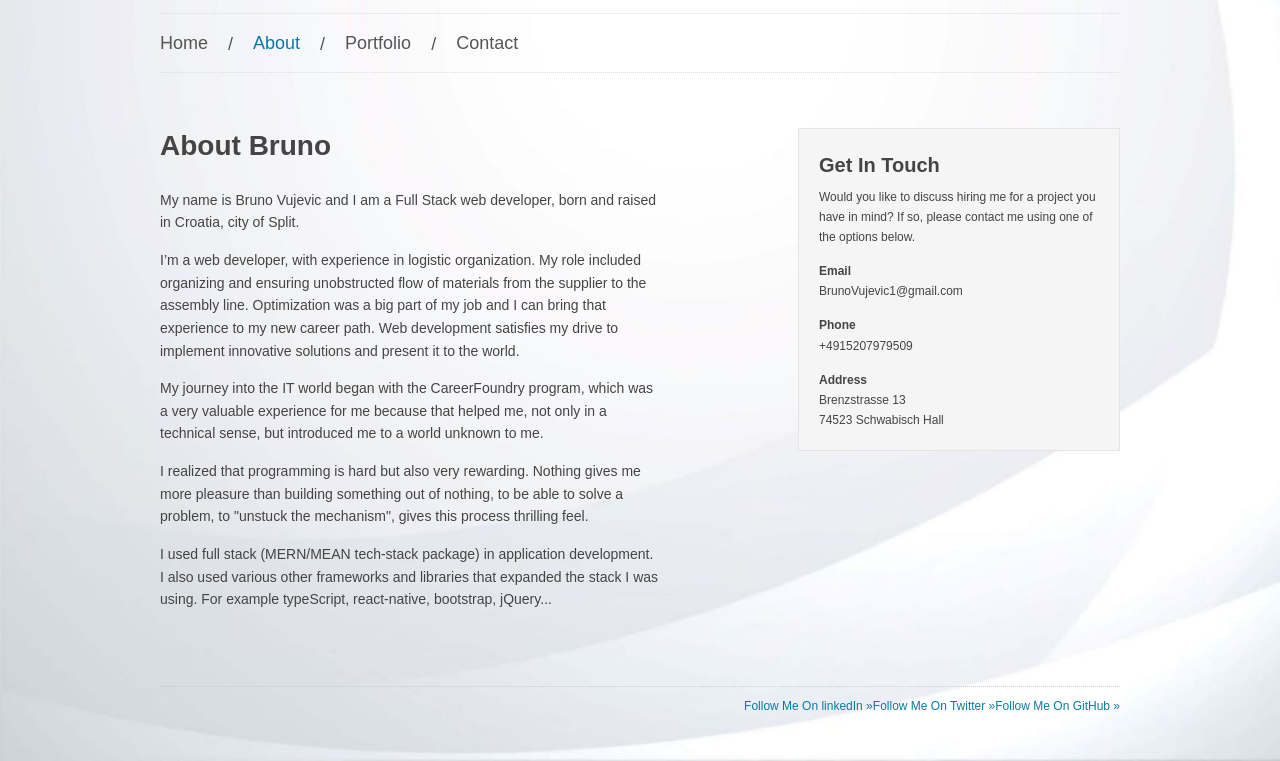
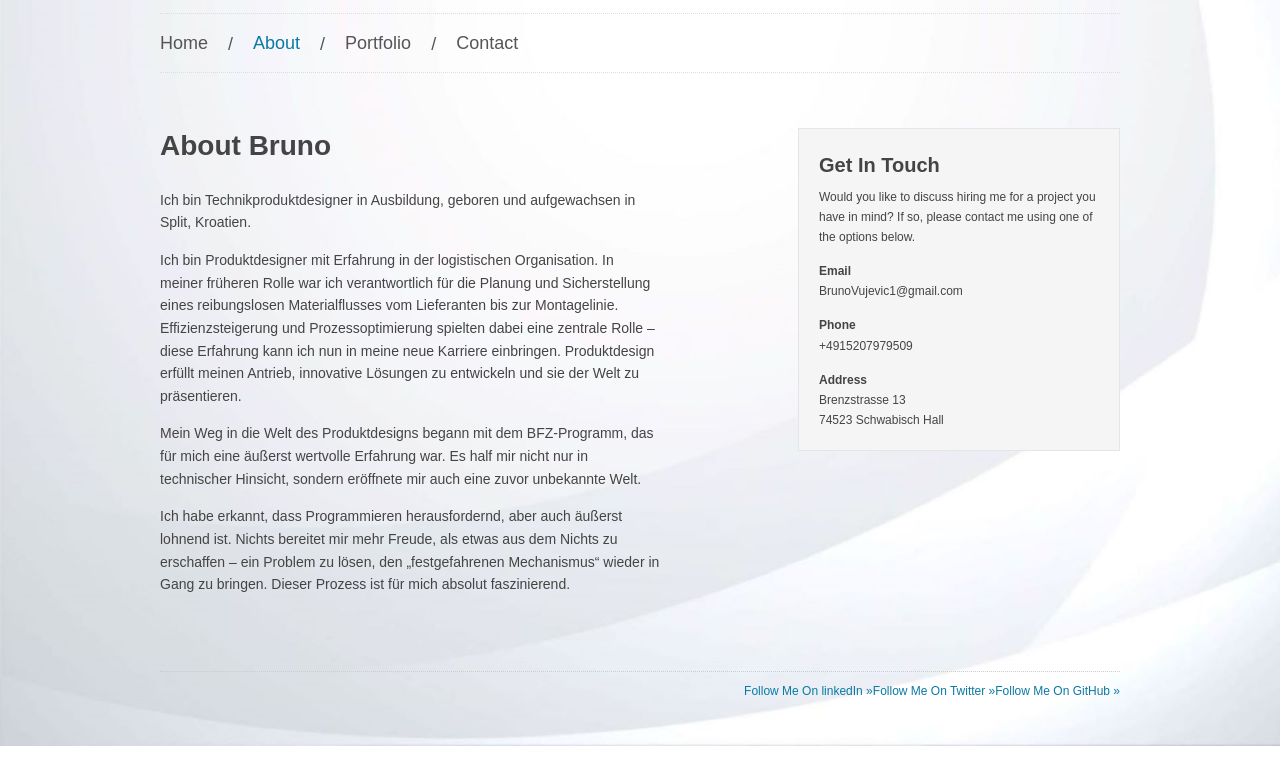
Before and after one commit to Vuyaa/Bruno-Portfolio, a website: page about.html in a window 1280 px wide. Shown: the part 183-944 px from the top of the page. Drawn offline with Linux system fonts and the light colour scheme.

Commit message:
Update about.html

```diff
--- a/about.html
+++ b/about.html
@@ -26,20 +26,29 @@
     <div id="content">
       <div class="post">
         <h2 class="page-title">About Bruno</h2>
-        <p>My name is Bruno Vujevic and I am a Full Stack web developer, born and raised in Croatia, city of Split.
+        <p>Ich bin Technikproduktdesigner in Ausbildung, geboren und aufgewachsen in Split, Kroatien.
+
+
+
+
+
+
+
+
+
           <span id="more-7"></span></p>
 
-         <p>I’m a web developer, with experience in logistic organization. My role included organizing and ensuring  unobstructed flow of materials from the supplier to the assembly line. Optimization was a big part of my job and I can bring that experience to my new career path.
-Web development satisfies my drive to implement innovative solutions and present it to the world.
+         <p>Ich bin Produktdesigner mit Erfahrung in der logistischen Organisation. In meiner früheren Rolle war ich verantwortlich für die Planung und Sicherstellung eines reibungslosen Materialflusses vom Lieferanten bis zur Montagelinie. Effizienzsteigerung und Prozessoptimierung spielten dabei eine zentrale Rolle – diese Erfahrung kann ich nun in meine neue Karriere einbringen.
+
+Produktdesign erfüllt meinen Antrieb, innovative Lösungen zu entwickeln und sie der Welt zu präsentieren.
           </p>
 
 
-        <p>My journey into the IT world began with the CareerFoundry program, which was a very valuable experience for me because that helped me, not only in a technical sense, but introduced me to a world unknown to me. </p>
+        <p>Mein Weg in die Welt des Produktdesigns begann mit dem BFZ-Programm, das für mich eine äußerst wertvolle Erfahrung war. Es half mir nicht nur in technischer Hinsicht, sondern eröffnete mir auch eine zuvor unbekannte Welt. </p>
 
-        <p>I realized that programming is hard but also very rewarding.
-        Nothing gives me more pleasure than building something out of nothing, to be able to solve a problem, to "unstuck the mechanism", gives this process thrilling feel.</p>
+        <p>Ich habe erkannt, dass Programmieren herausfordernd, aber auch äußerst lohnend ist.
+Nichts bereitet mir mehr Freude, als etwas aus dem Nichts zu erschaffen – ein Problem zu lösen, den „festgefahrenen Mechanismus“ wieder in Gang zu bringen. Dieser Prozess ist für mich absolut faszinierend.</p>
 
-        <p>I used full stack (MERN/MEAN tech-stack package) in application development. I also used various other frameworks and libraries that expanded the stack I was using. For example typeScript, react-native, bootstrap, jQuery... </p>
     </div>
     </div>
     <!--end content-->
```
